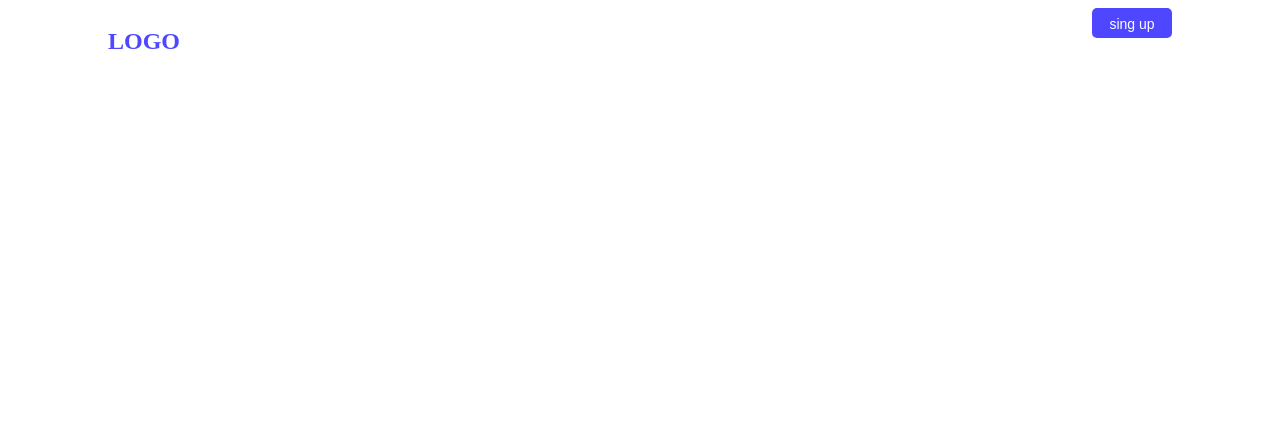
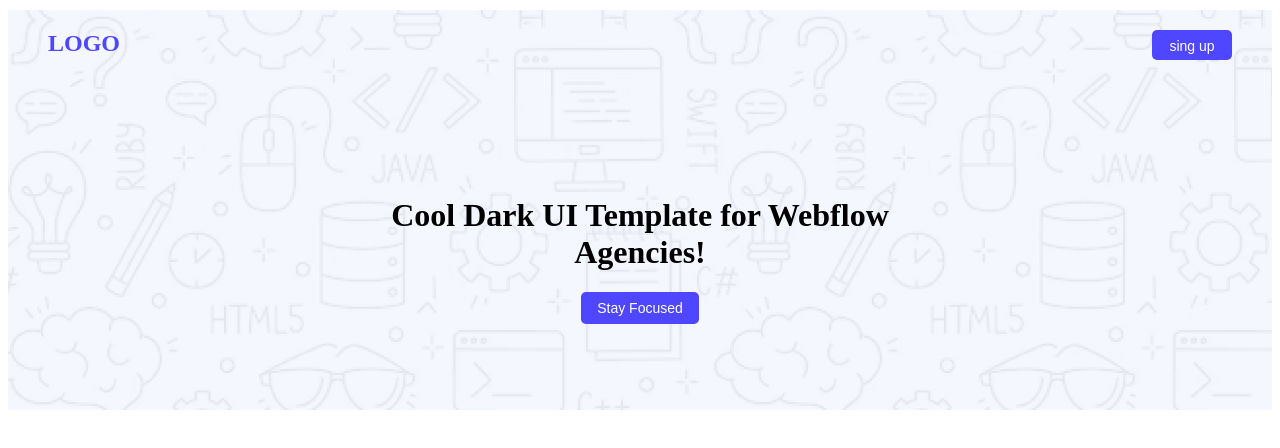
Before and after one commit to jowal-islam/assignment, a plain HTML site: page index.html in a window 1280 px wide. Drawn offline with Linux system fonts and the light colour scheme.

Commit message:
header done

```diff
--- a/index.html
+++ b/index.html
@@ -9,13 +9,17 @@
 <body>
 
 <!-- header start -->
-     <header>
-        <div class="navber">
+     <header class="header">
+        <div class="navbar">
             <div class="logo-section">
                 <h2 class="logo">LOGO</h2>
-                <button class="btn">sing up</button>
+                <button class="my-btn sing-up">sing up</button>
 
             </div>
+        </div>
+        <div class="second-banner">
+            <h1 class="heading">Cool Dark UI Template for Webflow Agencies!</h1>
+            <button class="my-btn">Stay Focused</button>
         </div>
 
      </header>
--- a/styles/style.css
+++ b/styles/style.css
@@ -1,9 +1,8 @@
 
-h1{
-    color: antiquewhite;
-}
+
 /* common style start */
-.btn{
+
+.my-btn{
 
      background-color: #4E47FF; /* সবুজ রঙ */
       border: none;
@@ -16,11 +15,21 @@ h1{
       border-radius: 5px;
       transition: background-color 0.3s, transform 0.2s;
       cursor: pointer;
-      width: 80px;
-      height: 30px;
+
 }
-.btn:hover{
+.sing-up{
+    width:80px;
+    height: 30px;
+    margin-top: 20px;
+}
+.my-btn:hover{
     background-color:#45a049;
+}
+/* common style end */
+.header{
+    background-image: url("../Assets/Hero-bg.png");
+    height: 400px;
+    background-repeat: no-repeat;
 }
 .logo{
     color: #4E47FF;
@@ -29,5 +38,19 @@ h1{
 .logo-section{
     display: flex;
     justify-content: space-between;
-    margin: 0 100px;
+    margin: 10px 40px;
+
 }
+/* second-banner */
+.second-banner{
+   text-align: center;
+   width:505px;
+   height: 177px;
+   /* background-color: #4E47FF; */
+  margin: 0 auto;
+  margin-top: 120px;
+}
+.heading{
+    font-size:65;
+    font-weight: bold;
+}
```
